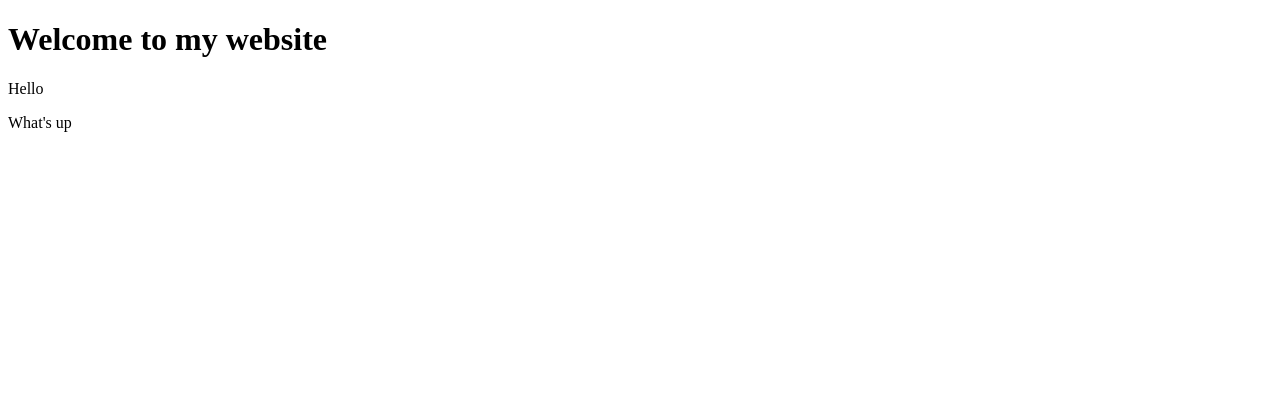
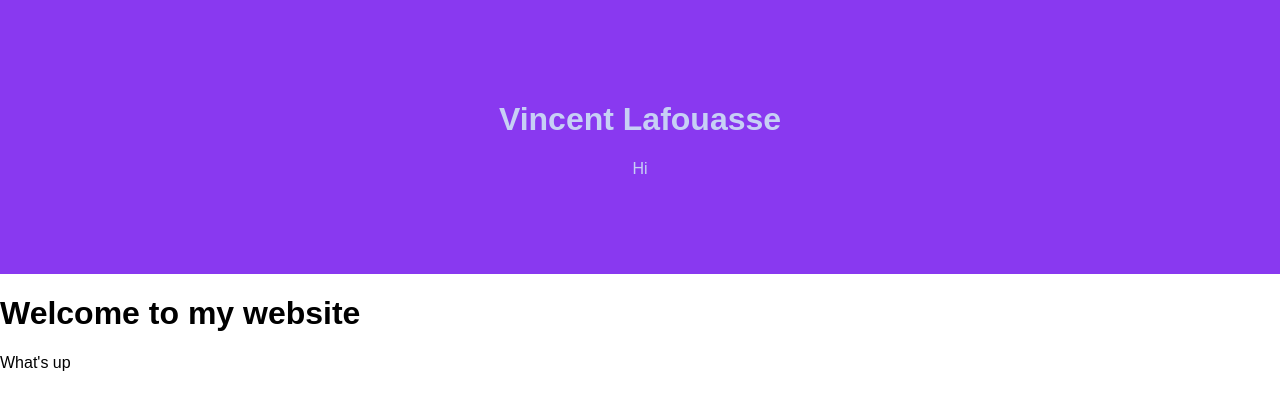
Before and after one commit to vincent-lafouasse/personal-homepage, a plain HTML site: page index.html in a window 1280 px wide. Drawn offline with Linux system fonts and the light colour scheme.

Commit message:
add header and basic style

```diff
--- a/index.html
+++ b/index.html
@@ -9,10 +9,26 @@
   <meta name="generator" content=
   "HTML Tidy for HTML5 for Apple macOS version 5.8.0">
   <title>Vincent's cool website</title>
+  <style>
+  body {
+  font-family: Arial, Helvetica, sans-serif;
+  margin: 0;
+  }
+
+  .header {
+  padding: 80px;
+  text-align: center;
+  background: #8939F0ff;
+  color: #C7D0F5ff;
+  }
+  </style>
 </head>
 <body>
+  <div class="header">
+    <h1>Vincent Lafouasse</h1>
+    <p>Hi</p>
+  </div>
   <h1>Welcome to my website</h1>
-  <p>Hello</p>
   <p>What's up</p>
 </body>
 </html>
```
